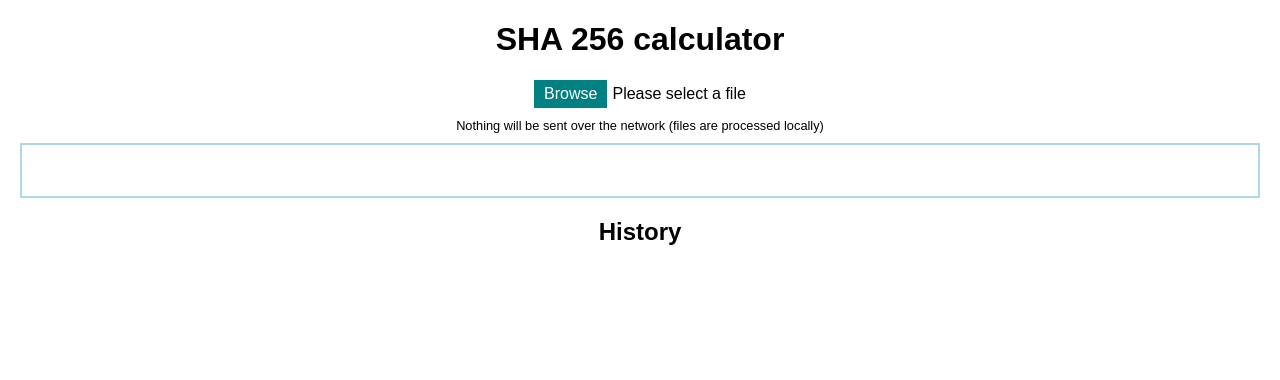
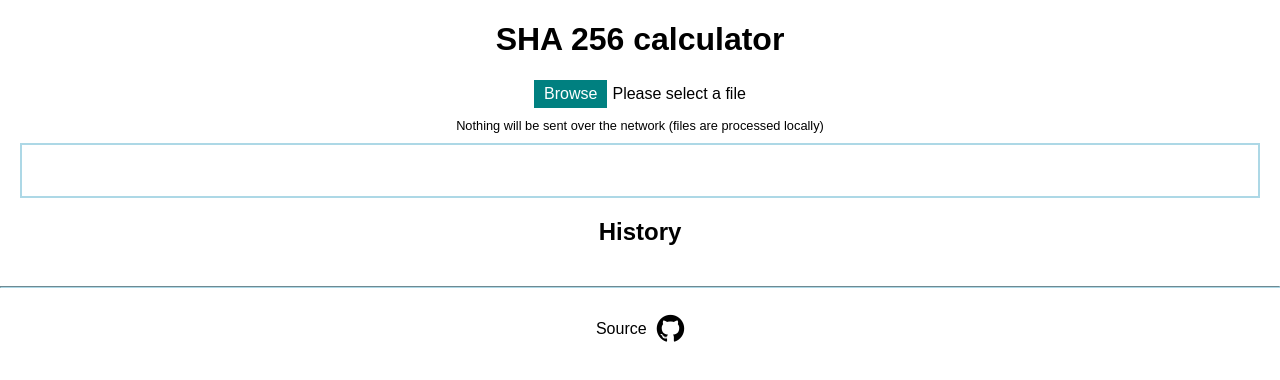
Before and after one commit to IljaKroonen/sha256, a website: page index.html in a window 1280 px wide. Drawn offline with Linux system fonts and the light colour scheme.

Commit message:
Added github link on site

```diff
--- a/index.html
+++ b/index.html
@@ -31,6 +31,10 @@
         <h2>History</h2>
         <div class="results">
         </div>
+    </div>
+    <hr>
+    <div class="gh-link">
+        <a href="https://github.com/IljaKroonen/sha256"><span>Source</span><span class="fa fa-github"></span></a>
     </div>
 
     <template>
--- a/styles.css
+++ b/styles.css
@@ -96,3 +96,31 @@ input {
 .reassuring-message {
     font-size: 0.8rem;
 }
+
+.gh-link {
+    height: 2rem;
+}
+
+.gh-link span {
+    vertical-align: middle;
+    margin: 5px;
+}
+
+.gh-link .fa {
+    font-size: 2rem;
+}
+
+.gh-link a {
+    text-decoration: none;
+    color: black;
+}
+
+.gh-link a:active {
+    color: black;
+}
+
+hr {
+    margin-top: 20px;
+    margin-bottom: 20px;
+    border-color: lightblue;
+}
```
